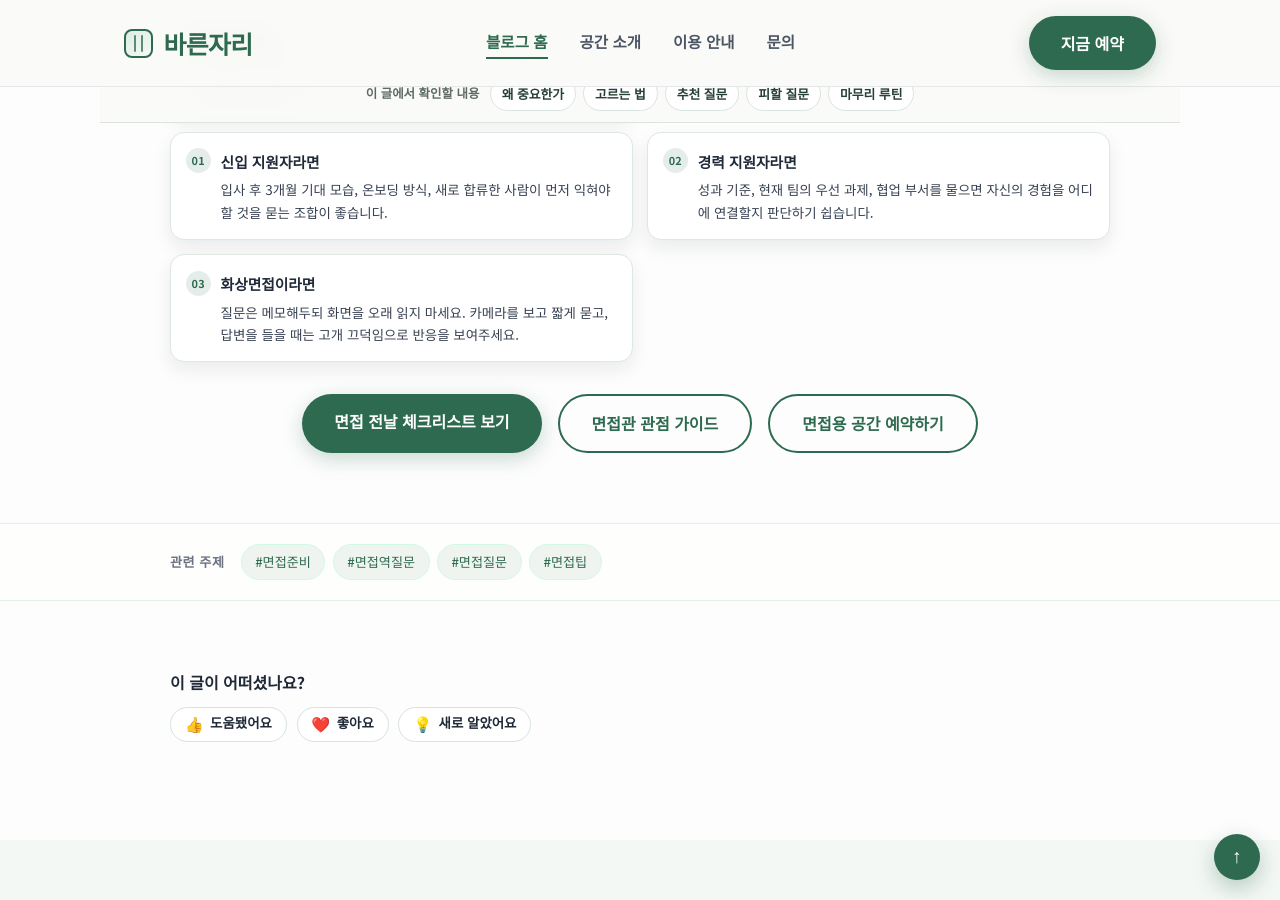
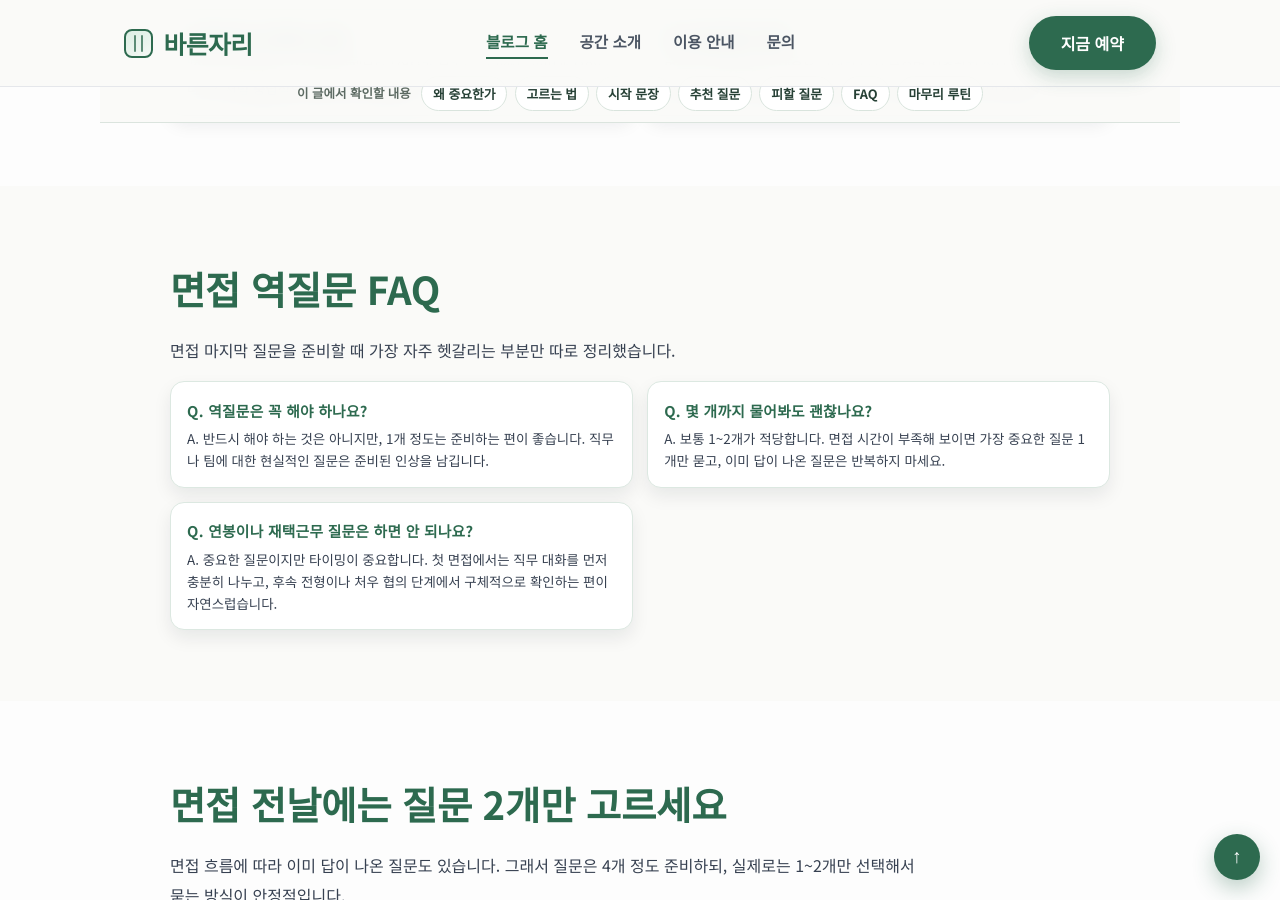
Before and after one commit to bareunspace/blog, a Jekyll site: the page built from _posts/2026-07-18-interview-questions-to-ask.md, in a window 1280 px wide and 900 px high, scrolled down 5456 px. Built offline with Jekyll 4.4.1, drawn with Linux system fonts in a browser that asks for light colours; some of the changed text lies outside the part shown.

Commit message:
Improve interview questions guide content

```diff
--- a/_posts/2026-07-18-interview-questions-to-ask.md
+++ b/_posts/2026-07-18-interview-questions-to-ask.md
@@ -1,7 +1,7 @@
 ---
 layout: default
 title: 면접 역질문 추천 20개 | 면접 마지막 질문 예시
-description: 면접 마지막에 무엇을 물어봐야 할지 고민하는 지원자를 위해 직무, 팀, 성과, 온보딩 관점의 역질문 20개와 면접관별 선택법, 피해야 할 질문을 정리했습니다.
+description: 면접 마지막에 무엇을 물어봐야 할지 고민하는 지원자를 위해 직무, 팀, 성과, 온보딩 관점의 역질문 20개와 면접관별 선택법, 바로 쓰는 질문 멘트, 피해야 할 질문을 정리했습니다.
 category: 면접준비
 keywords: 면접역질문,면접질문추천,면접마지막질문,면접준비,면접팁
 tags:
@@ -29,7 +29,7 @@
       <p class="section-desc">면접 마지막 질문은 단순한 예의가 아니라, 지원자가 이 일을 얼마나 현실적으로 이해하고 있는지 보여주는 시간입니다. 질문은 많이 준비하되, 실제 면접장에서는 상황에 맞는 1~2개만 고르면 충분합니다.</p>
       <div class="hero-btns">
         <a href="#question-list" class="btn-primary">역질문 20개 보기</a>
-        <a href="/posts/interview-prep-checklist/" class="btn-outline">면접 체크리스트</a>
+        <a href="/interview/" class="btn-outline">면접준비 전체 가이드</a>
       </div>
     </div>
   </section>
@@ -49,8 +49,10 @@
       <span class="guide-toc-label">이 글에서 확인할 내용</span>
       <a href="#why-questions-matter">왜 중요한가</a>
       <a href="#how-to-choose">고르는 법</a>
+      <a href="#starter-lines">시작 문장</a>
       <a href="#question-list">추천 질문</a>
       <a href="#avoid-questions">피할 질문</a>
+      <a href="#question-faq">FAQ</a>
       <a href="#final-routine">마무리 루틴</a>
     </div>
   </nav>
@@ -112,6 +114,27 @@
         <article class="about-highlight-card">
           <h3>임원 면접</h3>
           <p>조직의 방향, 팀의 우선순위, 이 역할에 기대하는 변화처럼 조금 더 큰 관점의 질문이 잘 맞습니다.</p>
+        </article>
+      </div>
+    </div>
+  </section>
+
+  <section id="starter-lines">
+    <div class="section-inner">
+      <h2 class="section-title">역질문을 꺼낼 때 쓰기 좋은 시작 문장</h2>
+      <p class="section-desc">질문 내용만큼 중요한 것이 질문을 꺼내는 방식입니다. 바로 질문부터 던지기보다, 오늘 대화와 연결해 한 문장 덧붙이면 훨씬 자연스럽습니다.</p>
+      <div class="about-highlight-grid" aria-label="면접 역질문 시작 문장 예시">
+        <article class="about-highlight-card">
+          <h3>직무 질문을 할 때</h3>
+          <p>"오늘 말씀을 들으면서 이 역할의 초기 과제가 중요하다고 느꼈습니다. 입사 후 가장 먼저 집중해야 할 과제는 무엇일까요?"</p>
+        </article>
+        <article class="about-highlight-card">
+          <h3>팀 문화 질문을 할 때</h3>
+          <p>"협업 방식에 대해 조금 더 이해하고 싶습니다. 팀에서는 의견이 다를 때 보통 어떤 방식으로 의사결정을 하나요?"</p>
+        </article>
+        <article class="about-highlight-card">
+          <h3>마지막 보완 질문을 할 때</h3>
+          <p>"마지막으로, 오늘 제 답변 중 더 구체적으로 설명드리면 좋을 부분이 있을까요?"</p>
         </article>
       </div>
     </div>
@@ -245,6 +268,27 @@
     </div>
   </section>
 
+  <section id="question-faq">
+    <div class="section-inner">
+      <h2 class="section-title">면접 역질문 FAQ</h2>
+      <p class="section-desc">면접 마지막 질문을 준비할 때 가장 자주 헷갈리는 부분만 따로 정리했습니다.</p>
+      <div class="about-highlight-grid" aria-label="면접 역질문 FAQ">
+        <article class="about-highlight-card">
+          <h3>Q. 역질문은 꼭 해야 하나요?</h3>
+          <p>A. 반드시 해야 하는 것은 아니지만, 1개 정도는 준비하는 편이 좋습니다. 직무나 팀에 대한 현실적인 질문은 준비된 인상을 남깁니다.</p>
+        </article>
+        <article class="about-highlight-card">
+          <h3>Q. 몇 개까지 물어봐도 괜찮나요?</h3>
+          <p>A. 보통 1~2개가 적당합니다. 면접 시간이 부족해 보이면 가장 중요한 질문 1개만 묻고, 이미 답이 나온 질문은 반복하지 마세요.</p>
+        </article>
+        <article class="about-highlight-card">
+          <h3>Q. 연봉이나 재택근무 질문은 하면 안 되나요?</h3>
+          <p>A. 중요한 질문이지만 타이밍이 중요합니다. 첫 면접에서는 직무 대화를 먼저 충분히 나누고, 후속 전형이나 처우 협의 단계에서 구체적으로 확인하는 편이 자연스럽습니다.</p>
+        </article>
+      </div>
+    </div>
+  </section>
+
   <section id="final-routine">
     <div class="section-inner">
       <h2 class="section-title">면접 전날에는 질문 2개만 고르세요</h2>
@@ -278,7 +322,8 @@
         </article>
       </div>
       <div class="hero-btns" style="margin-top: 2rem;">
-        <a href="/posts/interview-prep-checklist/" class="btn-primary">면접 전날 체크리스트 보기</a>
+        <a href="/interview/" class="btn-primary">면접준비 시리즈 보기</a>
+        <a href="/posts/interview-prep-checklist/" class="btn-outline">면접 전날 체크리스트 보기</a>
         <a href="/posts/hiring-manager-interview-red-flags-and-good-signals/" class="btn-outline">면접관 관점 가이드</a>
         <a href="https://pcmap.place.naver.com/place/2041312316/ticket" target="_blank" rel="noopener noreferrer" class="btn-outline">면접용 공간 예약하기</a>
       </div>
```
